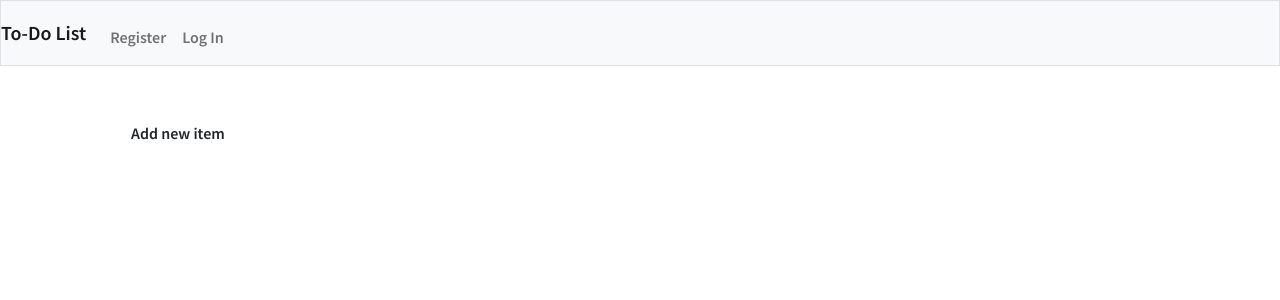
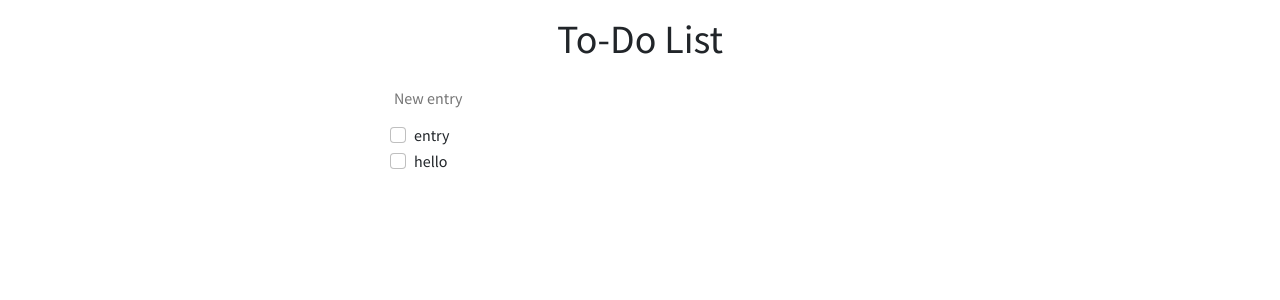
Before and after one commit to Jaee-C/todolist_webapp, a Flask app: template templates/index.html in a window 1280 px wide. Shown: the top 300 px of the page. Run offline with Flask 2, Linux system fonts and the light colour scheme; the template is opened without the code that fills it, so the values that code supplies are empty; some libraries are stand-ins or nearby versions.

Commit message:
starting from scratch - done frontend (except for x button)

```diff
--- a/application.py
+++ b/application.py
@@ -12,41 +12,7 @@ from werkzeug.security import check_password_hash, generate_password_hash
 # Configure application
 app = Flask(__name__)
 
-# Ensure templates are auto-reloaded
-app.config["TEMPLATES_AUTO_RELOAD"] = True
-
-#Ensure responses aren't cached
-@app.after_request
-def after_request(response):
-    response.headers["Cache-Control"] = "no-cache, no-store, must-revalidate"
-    response.headers["Expires"] = 0
-    response.headers["Pragma"] = "no-cache"
-    return response
-
-# Configure session to use filesystem (instead of signed cookies)
-app.config["SESSION_FILE_DIR"] = mkdtemp()
-app.config["SESSION_PERMANENT"] = False
-app.config["SESSION_TYPE"] = "filesystem"
-Session(app)
-
-# Configure SQLite database
-db = SQL("sqlite:///todolist.db")
-
-def login_required(f):
-    """
-    Decorate routes to require login.
-
-    https://flask.palletsprojects.com/en/1.1.x/patterns/viewdecorators/
-    """
-    @wraps(f)
-    def decorated_function(*args, **kwargs):
-        if session.get("user_id") is None:
-            return redirect("/login")
-        return f(*args, **kwargs)
-    return decorated_function
-
 @app.route("/")
-@login_required
 def index():
     """Show to-do list"""
     return render_template("index.html")
--- a/static/styles.css
+++ b/static/styles.css
@@ -1,5 +1,26 @@
-@import url('https://fonts.googleapis.com/css?family=Source+Sans+Pro:600&display=swap');
+@import url('https://fonts.googleapis.com/css2?family=Source+Sans+Pro&display=swap');
+
+input[type=checkbox]:checked + label.form-check-label {
+    text-decoration: line-through;
+}
 
 body {
     font-family: 'Source Sans Pro', sans-serif;
 }
+
+header {
+    padding-top: 15px;
+    text-align: center;
+}
+
+main {
+    max-width: 500px;
+    margin: 20px auto auto auto;
+}
+
+#task_name {
+    width: 400px;
+    border-color: transparent;
+    margin-bottom: 10px;
+    z-index: 2;
+}
--- a/templates/index.html
+++ b/templates/index.html
@@ -1,10 +1,22 @@
 {% extends "layout.html" %}
 
-{% block title %}
+{% block body %}
+
+<input type="text" id ="task_name" placeholder="New entry">
+<input type="submit" name="add_task" id="temp" value="Add" hidden>
+<div class="form-check">
+    <input type="checkbox" class="form-check-input"name="packersOff">
+    <label class="form-check-label">entry</label>
+</div>
+<div class="form-check">
+    <input type="checkbox" class="form-check-input"name="packersOff">
+    <label class="form-check-label">hello</label>
+</div>
+
+<script>
+    document.getElementById("task_name").addEventListener("focus", function() {
+        document.getElementById("temp").removeAttribute("hidden");
+    })
+</script>
+
 {% endblock %}
-
-{% block main %}
-    <form action="/" method="post">
-        <button type="submit" class="btn">Add new item</button>
-    </form>
-{% endblock %}
--- a/templates/layout.html
+++ b/templates/layout.html
@@ -16,42 +16,15 @@
         <!--  https://getbootstrap.com/docs/5.0/ -->
         <script src="https://cdn.jsdelivr.net/npm/bootstrap@5.0.2/dist/js/bootstrap.bundle.min.js" integrity="sha384-MrcW6ZMFYlzcLA8Nl+NtUVF0sA7MsXsP1UyJoMp4YLEuNSfAP+JcXn/tWtIaxVXM" crossorigin="anonymous"></script>
 
-        <title>To-Do List{% block title %}{% endblock %}</title>
+        <title>To-Do List</title>
     </head>
+
     <body>
-        <nav class="navbar navbar-expand-md navbar-light bg-light border">
-            <a class="navbar-brand" href="/">To-Do List</a>
-            <button aria-controls="navbar" aria-expanded="false" aria-label="Toggle navigation" class="navbar-toggler" data-target="#navbar" data-toggle="collapse" type="button">
-                <span class="navbar-toggler-icon"></span>
-            </button>
-            <div class="collapse navbar-collapse" id="navbar">
-                {% if session.user_id %}
-                    <ul class="navbar-nav mr-auto mt-2">
-                        <li class="nav-item"><a class="nav-link" href="/home">Home</a></li>
-                        <li class="nav-item"><a class="nav-link" href="/logs">Logs</a></li>
-                    </ul>
-                    <ul class="navbar-nav ml-auto mt-2">
-                        <li class="nav-item"><a class="nav-link" href="/logout">Log Out</a></li>
-                    </ul>
-                {% else %}
-                    <ul class="navbar-nav ml-auto mt-2">
-                        <li class="nav-item"><a class="nav-link" href="/register">Register</a></li>
-                        <li class="nav-item"><a class="nav-link" href="/login">Log In</a></li>
-                    </ul>
-                {% endif %}
-            </div>
-        </nav>
-
-        {% if get_flashed_messages() %}
-            <header>
-                <div class="alert alert-primary border text-center" role="alert">
-                    {{ get_flashed_messages() | join(" ") }}
-                </div>
-            </header>
-        {% endif %}
-
-        <main class="container p-5">
-            {% block main %}{% endblock %}
+        <header>
+            <h1>To-Do List</h1>
+        </header>
+        <main>
+            {% block body %}{% endblock %}
         </main>
     </body>
 </html>
```
